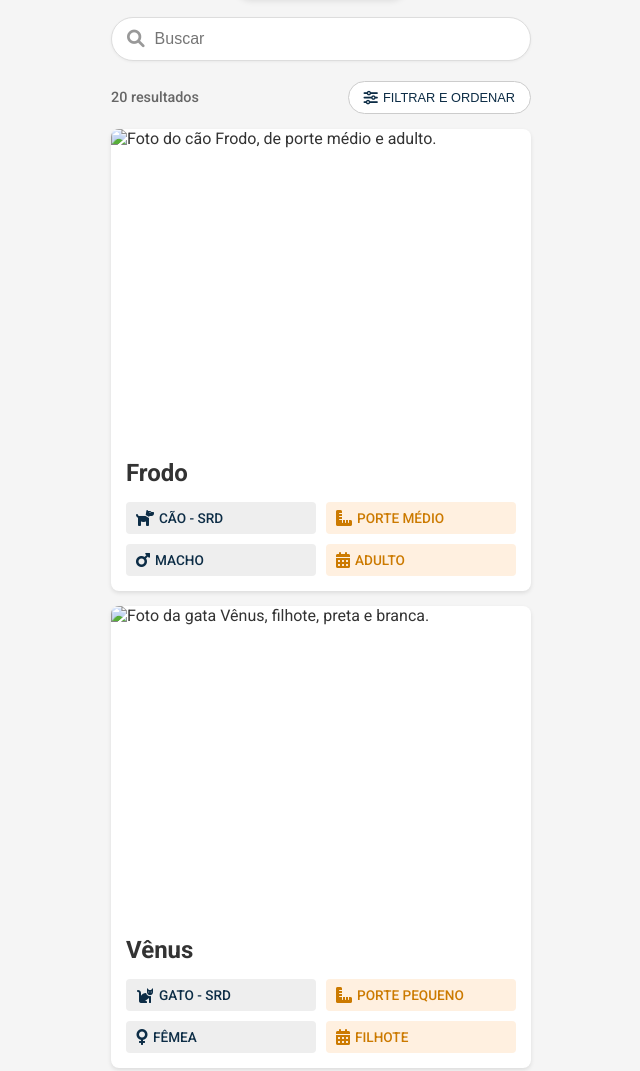
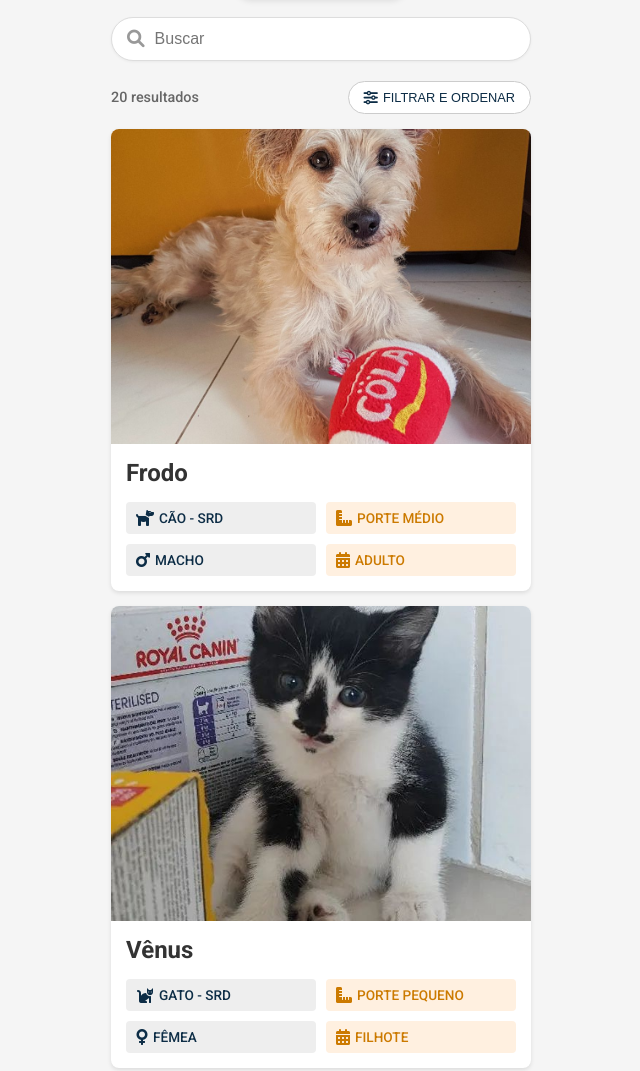
Before and after one commit to miqbritto/projeto-adocaopet, a plain HTML site: page index.html in a window 1280 px wide. Shown: the part 226-1297 px from the top of the page, without its empty margins (319-959 px from the left). Drawn offline with Linux system fonts and the light colour scheme; the site is published under a folder, as on GitHub Pages, so addresses that start at the root find nothing.

Commit message:
mostra as fotos

```diff
--- a/index.html
+++ b/index.html
@@ -49,7 +49,7 @@
         <div class="pet-list">
             <a href="detalhes_pet.html" class="pet-card-link">
             <div class="pet-card">
-                <img src="/assets/foto_frodo.jpg" alt="Foto do cão Frodo, de porte médio e adulto." class="pet-image">
+                <img src="assets/foto_frodo.jpg" alt="Foto do cão Frodo, de porte médio e adulto." class="pet-image">
                 <div class="pet-info">
                     <h3 class="pet-name">Frodo</h3>
                     <div class="pet-details">
@@ -75,7 +75,7 @@
             </a>
 
             <div class="pet-card">
-                <img src="/assets/foto_venus.jpg" alt="Foto da gata Vênus, filhote, preta e branca." class="pet-image">
+                <img src="assets/foto_venus.jpg" alt="Foto da gata Vênus, filhote, preta e branca." class="pet-image">
                 <div class="pet-info">
                     <h3 class="pet-name">Vênus</h3>
                     <div class="pet-details">
```
